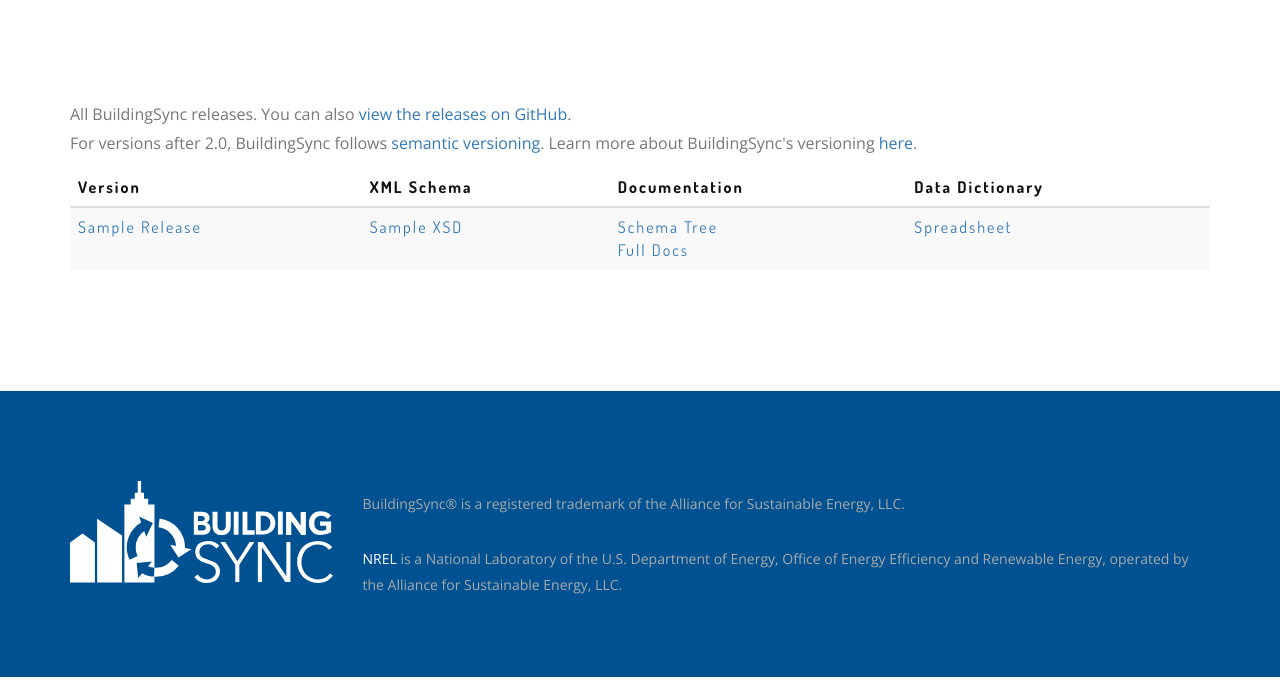
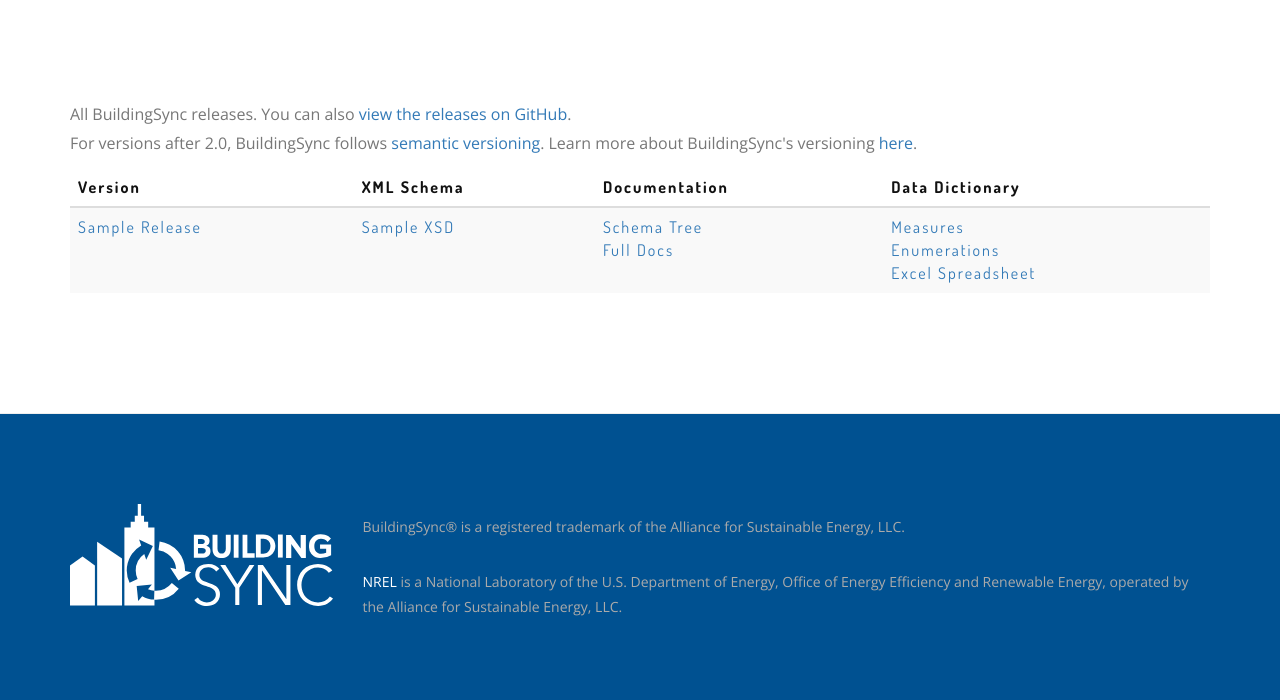
Before and after one commit to BuildingSync/BuildingSync-website, a Django app: template bsyncviewer/templates/releases.html in a window 1280 px wide. Shown: the part 210-910 px from the top of the page. Before the commit the page ends 887 px from the top, so only its background shows below. Run offline with Django 3.2, Linux system fonts and the light colour scheme; the template is opened without the code that fills it: most values are stand-ins (such as "Sample title", 1, 10 or a date in 2020); some libraries are stand-ins or nearby versions.

Commit message:
refactor: add data dict links to releases page

```diff
--- a/bsyncviewer/templates/releases.html
+++ b/bsyncviewer/templates/releases.html
@@ -35,7 +35,11 @@
                       <br/>
                       <a href="{{ release.docs_url }}">Full Docs</a>
                     </td>
-                    <td><a href="{{ release.data_dict_xlsx_url }}">Spreadsheet</a></td>
+                    <td>
+                      <a href="{% url 'measures' version=release.version %}">Measures</a><br/>
+                      <a href="{% url 'enumerations' version=release.version %}">Enumerations</a><br/>
+                      <a href="{{ release.data_dict_xlsx_url }}">Excel Spreadsheet</a>
+                    </td>
                 </tr>
                 {% endfor %}
               </table>
```
